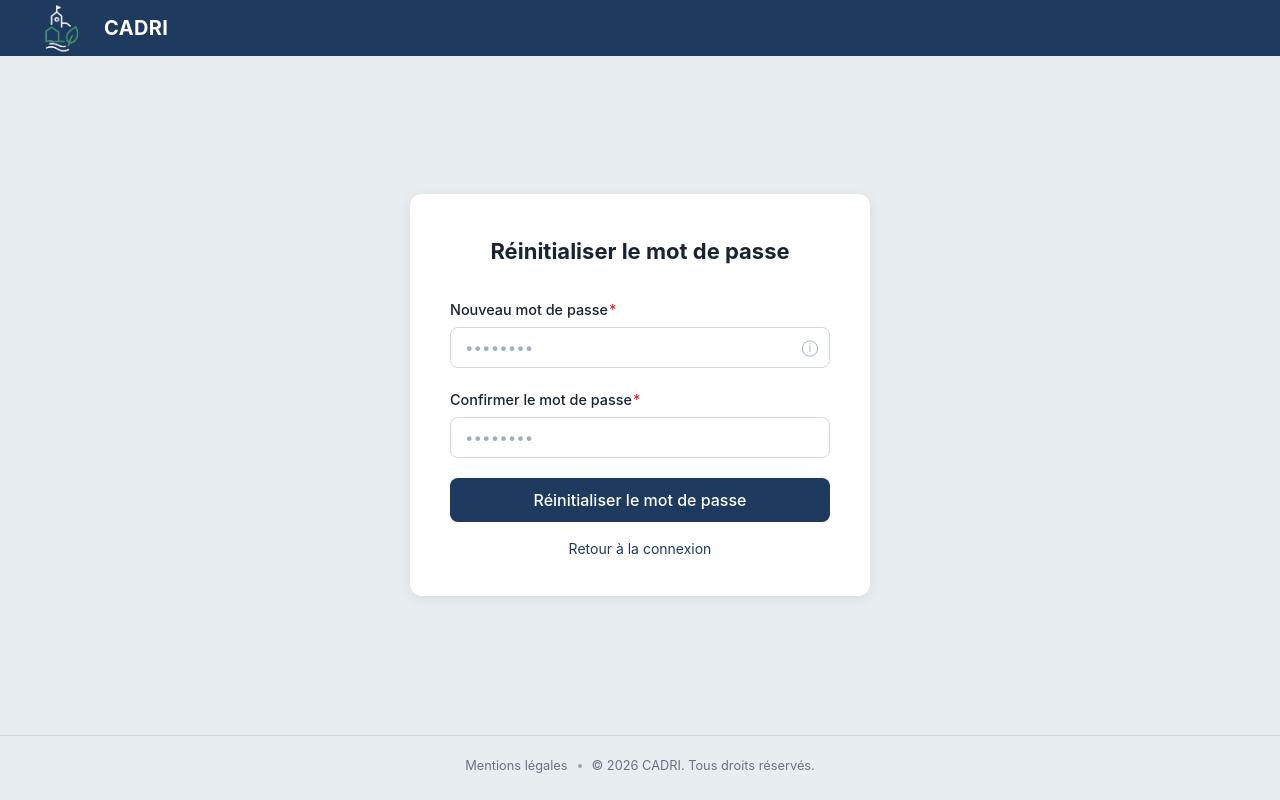
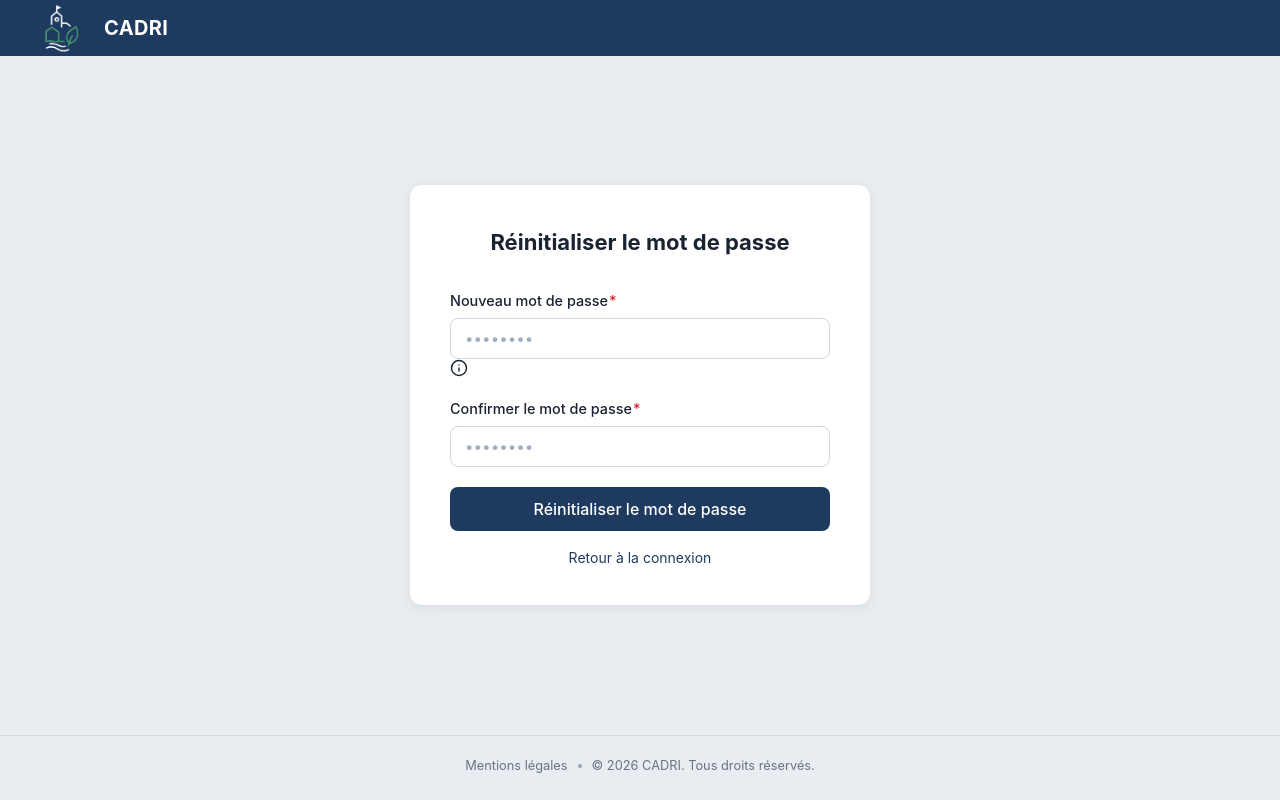
Before and after one commit to Alreix/CADRI, a React (Vite) app in the folder apps/frontend/: page /reset-password in a window 1280 px wide. Built offline with nearby package versions, Linux system fonts and the light colour scheme; no server answers.

Commit message:
refactor: replace info symbol with lucide icon

```diff
--- a/apps/frontend/src/pages/ResetPasswordPage.jsx
+++ b/apps/frontend/src/pages/ResetPasswordPage.jsx
@@ -4,6 +4,7 @@ import AuthLayout from "../components/layout/AuthLayout";
 import Modal from "../components/common/Modal";
 import PasswordRequirementsModal from "../components/common/PasswordRequirementsModal";
 import { resetPassword } from "../api/authApi";
+import { Info } from "lucide-react";
 import "../styles/AuthLayout.css";
 
 function ResetPasswordPage() {
@@ -76,16 +77,13 @@ function ResetPasswordPage() {
                 required
                 autoComplete="new-password"
               />
-              <span
-                className="auth-input-icon"
+              <Info
+                size={18}
+                className="auth-password-info"
                 onClick={() => setShowPasswordHint(true)}
-                title="Voir les exigences"
-                aria-label="Voir les exigences du mot de passe"
                 role="button"
                 tabIndex={0}
-              >
-                ⓘ
-              </span>
+              />
             </div>
           </div>
 
```
